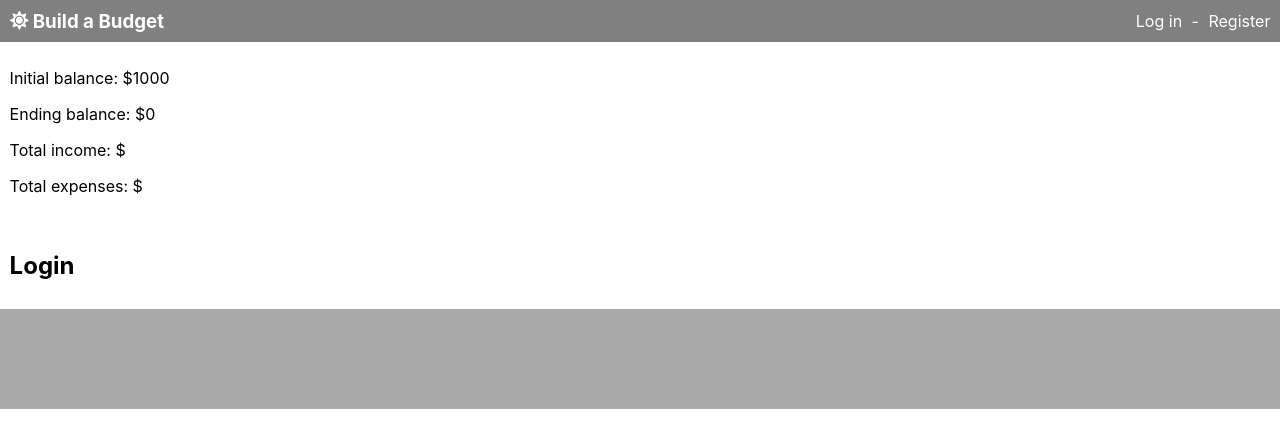
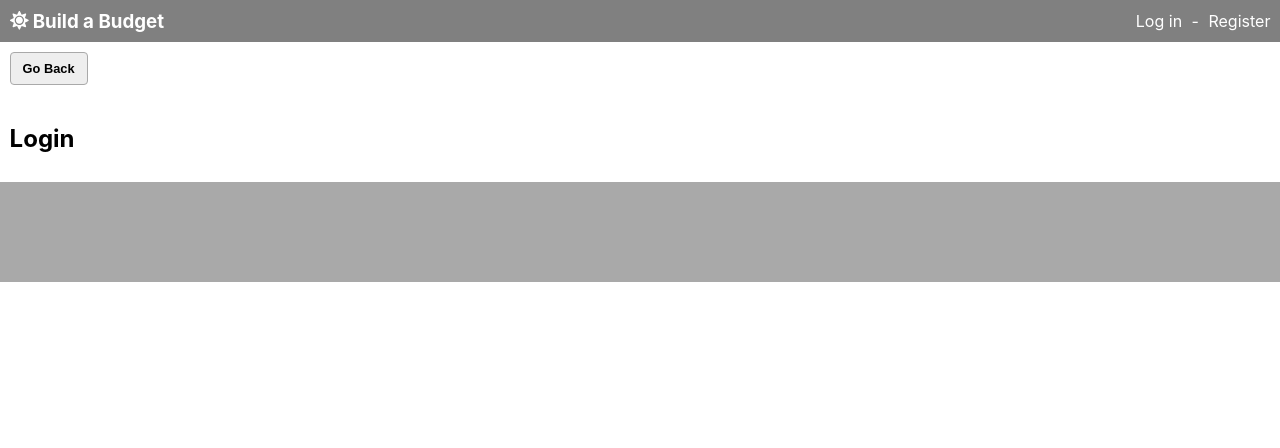
Before and after one commit to alextowe/budget-app-client, a React (Create React App) app: page /login in a window 1280 px wide. Shown: the top 448 px of the page. Built offline with nearby package versions, Linux system fonts and the light colour scheme.

Commit message:
fixed summary section loading in return menu

```diff
--- a/src/App/App.js
+++ b/src/App/App.js
@@ -34,7 +34,7 @@ export default class App extends Component {
 
   renderNavRoutes() {
     const mainNavPaths = ['/', '/transactions']
-    const returnNavPaths = ['/add-new-category', '/add-new-expense', '/log-new-transaction']
+    const returnNavPaths = ['/login', '/register', '/add-new-category', '/add-new-expense', '/log-new-transaction']
 
     return (
       <>
@@ -94,7 +94,6 @@ export default class App extends Component {
           <Header />
         </header>
         <aside className='App__aside'>
-          <Summary />
           {this.renderNavRoutes()}
         </aside>
         <main className='App__main'>
--- a/src/components/MainNav/MainNav.js
+++ b/src/components/MainNav/MainNav.js
@@ -1,5 +1,6 @@
 import React, { Component } from 'react'
 import { Link } from 'react-router-dom'
+import Summary from '../Summary/Summary'
 import './MainNav.css'
 
 export default class MainNav extends Component {
@@ -41,6 +42,7 @@ export default class MainNav extends Component {
 
     return (
       <nav className='MainNav'>
+        <Summary />
         { path === '/' ? transactionsPageLink
         : path === '/transactions' ? budgetPageLink
         : ''}
```
